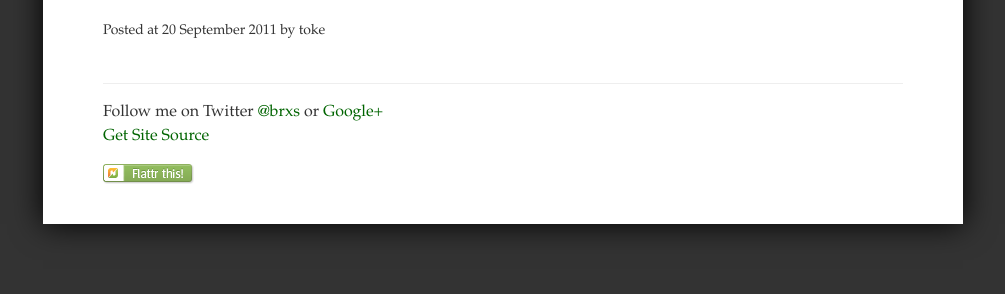
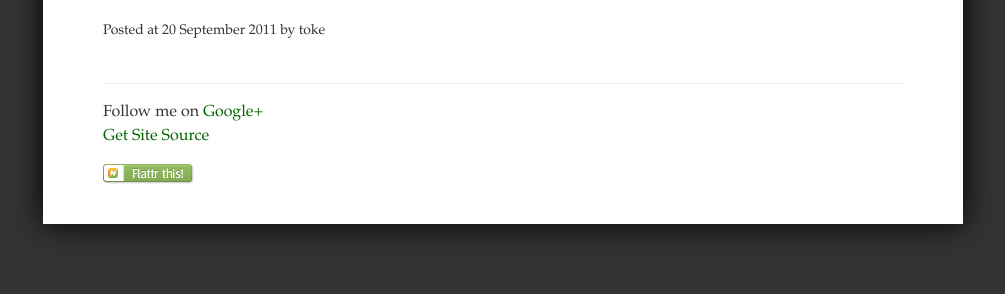
Before and after one commit to toke/toke.github.io_old, a Jekyll site: the page built from index.markdown, in a window 1280 px wide. Shown: the part 811-1105 px from the top of the page, without its empty margins (137-1142 px from the left). Built offline with Jekyll 4.4.1, drawn with Linux system fonts in a browser that asks for light colours.

Commit message:
Removed twitter link (will be changed soon)

```diff
--- a/_layouts/default.html
+++ b/_layouts/default.html
@@ -44,7 +44,7 @@
     </article>
 
     <footer>
-    <p>Follow me on Twitter <a href="https://twitter.com/#!/brxs">@brxs</a> or
+    <p>Follow me on
     <a href="https://plus.google.com/106481926382248079446/">Google+</a><br>
     <a href="https://github.com/toke/toke.github.com">Get Site Source</a></p>
     <a href="http://flattr.com/thing/40090/Tokes-Blog" target="_blank"><img src="{{ site.url }}/assets/flattr-badge-large.png" alt="Flattr this" title="Flattr this" border="0" /></a>
```
